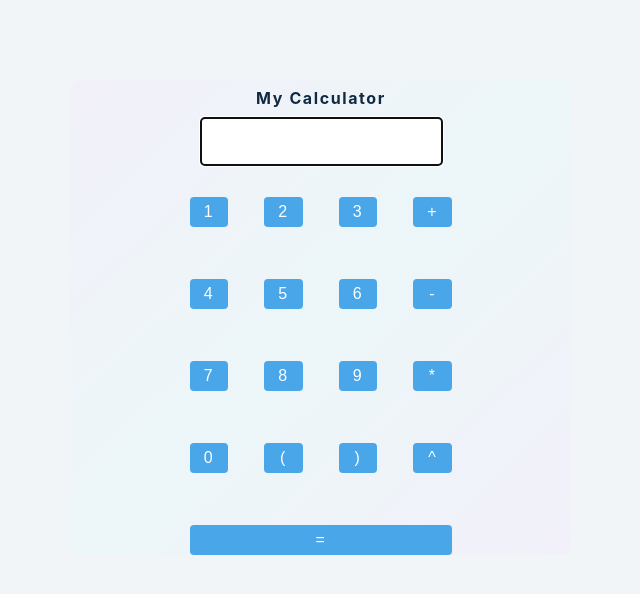
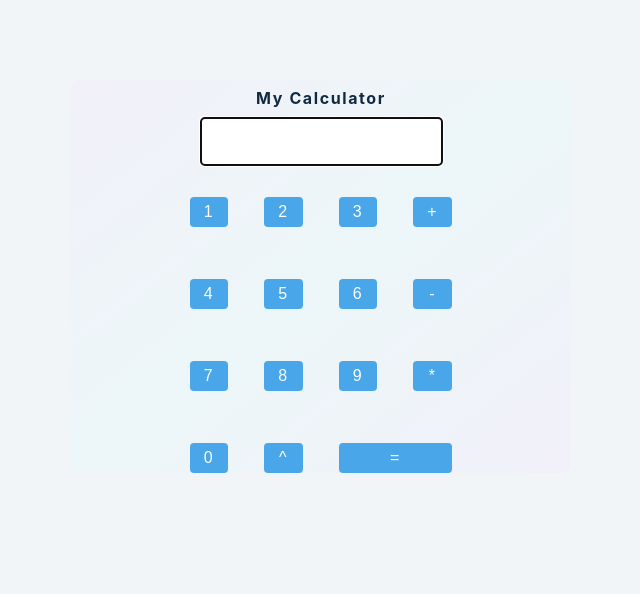
Before and after one commit to alivarastepour/react, a React (Create React App) app: page / in a window 1280 px wide. Shown: the top 594 px of the page, without its empty margins (319-959 px from the left). Built offline with nearby package versions, Linux system fonts and the light colour scheme.

Commit message:
calculator - code cleanup

```diff
--- a/src/problems/calculator/container.js
+++ b/src/problems/calculator/container.js
@@ -19,8 +19,6 @@ const Setup = ({handleCLick, value, setValue, calculate}) => {
                 <button onClick={() => setValue(prev => prev+9)}  className='GridItem btn'>9</button>
                 <button onClick={() => setValue(prev => prev+'*')}  className='GridItem btn'>*</button>
                 <button onClick={() => setValue(prev => prev+0)}  className='GridItem btn'>0</button>
-                <button onClick={() => setValue(prev => prev+'(')}  className='GridItem btn'>(</button>
-                <button onClick={() => setValue(prev => prev+')')}  className='GridItem btn'>)</button>
                 <button onClick={() => setValue(prev => prev+'^')}  className='GridItem btn'>^</button>
                 <button onClick={() => calculate()}  className='GridItem btn calculate'>=</button>
             </div>
--- a/src/problems/calculator/index.js
+++ b/src/problems/calculator/index.js
@@ -46,6 +46,7 @@ const Index = () => {
         else if (e.key === 'Enter') {
             calculate();
         }
+
     };
 
     return <>
--- a/src/problems/calculator/styles.css
+++ b/src/problems/calculator/styles.css
@@ -27,7 +27,7 @@
 }
 
 .calculate {
-  grid-column: 1/5;
+  grid-column: 3/5;
 }
 
 /*# sourceMappingURL=styles.css.map */
--- a/src/problems/calculator/styles.scss
+++ b/src/problems/calculator/styles.scss
@@ -27,5 +27,5 @@ $color2:rgba(196, 255, 248, 0.1);
   padding-top: 10px;
 }
 .calculate{
-  grid-column: 1 / 5;
+  grid-column: 3 / 5;
 }
```
